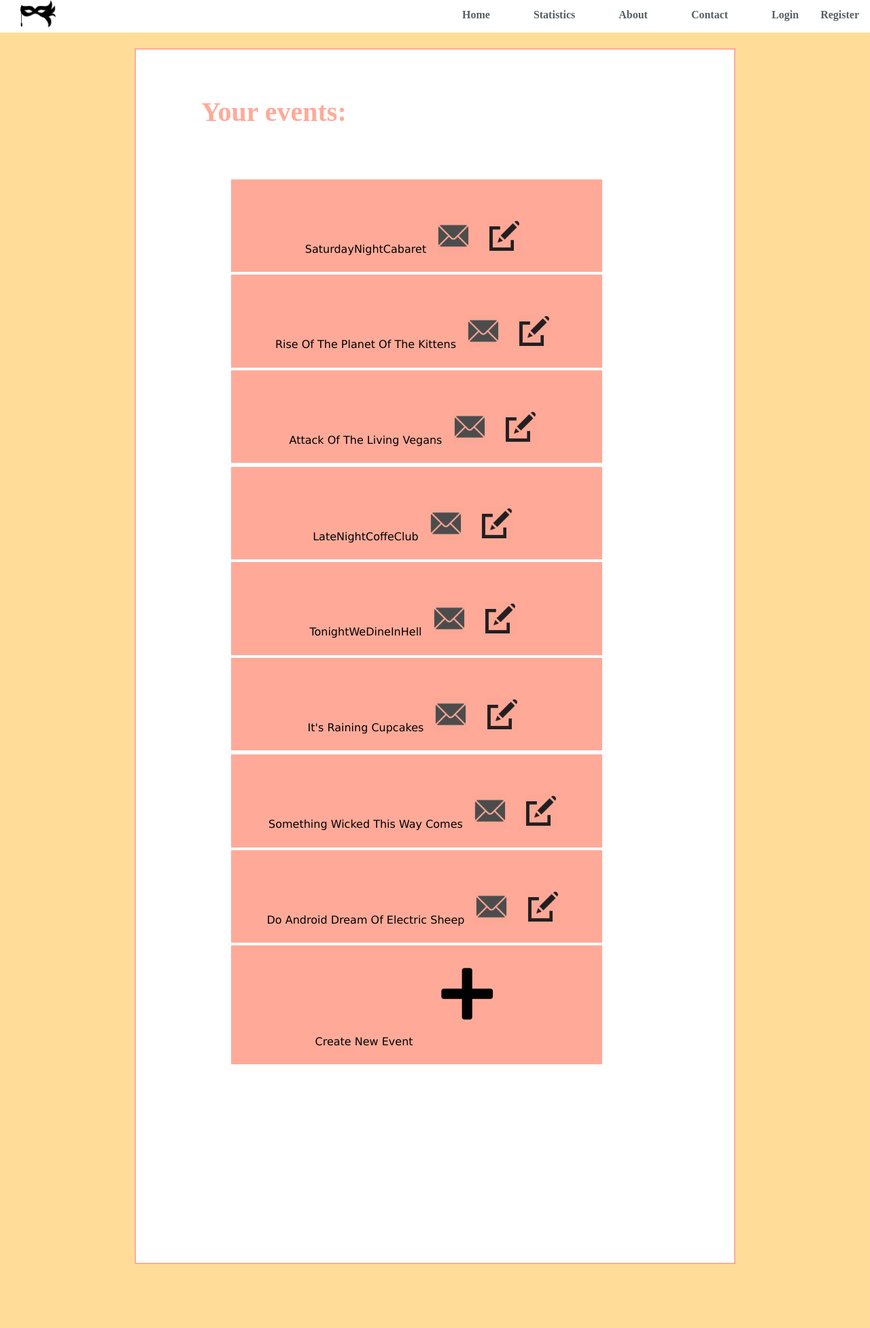
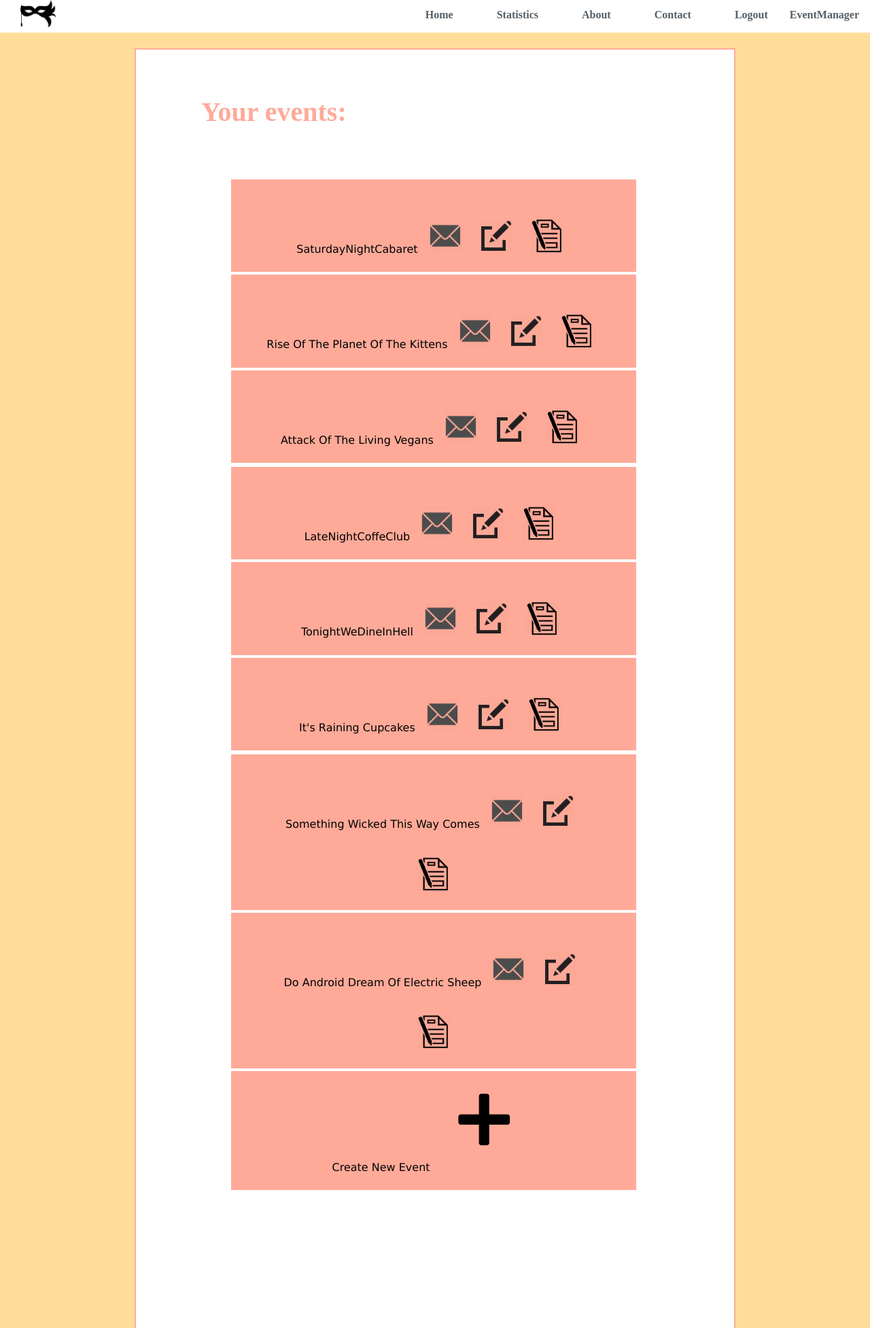
Before and after one commit to roscaandreea/twProject, a PHP site: page /manageEvents.html in a window 1280 px wide. Shown: the top 1954 px of the page at 68% size. Run offline with PHP 8.4, Linux system fonts and the light colour scheme.

Commit message:
latest version for frontend

```diff
--- a/css/style-sheet.css
+++ b/css/style-sheet.css
@@ -659,7 +659,7 @@ input {
     text-decoration: none;
     display: inline-block;
     font-size: 16px;
-    width: 450px;
+    width: 500px;
 }
 
 
--- a/manageEvents.html
+++ b/manageEvents.html
@@ -10,16 +10,17 @@
 <header id="header">
     <nav id="nav">
      <ul class="ul1">
-        <li > <a href="register.html"> Register </a> </li>
-        <li > <a href="login.html"> Login </a> </li>
-        <li > <a href="contact_us.html"> Contact</a>  </li>
+        <li > <a href="manageEvents.html"> EventManager </a> </li>
+        <li > <a href="index.html"> Logout </a> </li>
+        <li ><a href="contact_us.html"> Contact</a>  </li>
         <li > <a href="about.html"> About </a> </li>
-        <li > <a href="statistics.html">Statistics</a></li>
-        <li > <a href="index.html">Home</a></li>
-        <h1 > <a href="index.html"> <img src="images/logo.png"> </a></h1>
+        <li ><a href="statistics.html">Statistics</a></li>
+        <li ><a href="index.html">Home</a></li>
+        <h1> <a href="index.html"> <img src="images/logo.png"> </a></h1>
       </ul>
     </nav>
 </header>
+
 
 <section id="firstSectionEventManager">
         <div id="managerDiv">
@@ -32,39 +33,47 @@
               <td id="cellEveManStyle">SaturdayNightCabaret
                 <a  href="invitation.html"><img  id=managerIcons src="images/mail-512.png" alt=""></a>
                 <a  href="createEvent.html"><img  id=managerIcons src="images/box_edit-512.png" alt=""></a>
+                <a  href="feedBackFromEditor.html"><img  id=managerIcons src="images/Form2-512.png" alt=""></a>
             </td>
 
               <td id="cellEveManStyle">Rise Of The Planet Of The Kittens
                     <a  href="invitation.html"><img  id=managerIcons src="images/mail-512.png" alt=""></a>
                     <a  href="createEvent.html"><img  id=managerIcons src="images/box_edit-512.png" alt=""></a>
+                    <a  href="feedBackFromEditor.html"><img  id=managerIcons src="images/Form2-512.png" alt=""></a>
               </td>
               <td id="cellEveManStyle">Attack Of The Living Vegans
                     <a  href="invitation.html"><img  id=managerIcons src="images/mail-512.png" alt=""></a>
                     <a  href="createEvent.html"><img  id=managerIcons src="images/box_edit-512.png" alt=""></a>
+                    <a  href="feedBackFromEditor.html"><img  id=managerIcons src="images/Form2-512.png" alt=""></a>
               </td>
             </tr>
             <tr>
               <td id="cellEveManStyle">LateNightCoffeClub
                     <a  href="invitation.html"><img  id=managerIcons src="images/mail-512.png" alt=""></a>
                     <a  href="createEvent.html"><img  id=managerIcons src="images/box_edit-512.png" alt=""></a>
+                    <a  href="feedBackFromEditor.html"><img  id=managerIcons src="images/Form2-512.png" alt=""></a>
               </td>
               <td id="cellEveManStyle">TonightWeDineInHell
                     <a  href="invitation.html"><img  id=managerIcons src="images/mail-512.png" alt=""></a>
                     <a  href="createEvent.html"><img  id=managerIcons src="images/box_edit-512.png" alt=""></a>
+                    <a  href="feedBackFromEditor.html"><img  id=managerIcons src="images/Form2-512.png" alt=""></a>
               </td>
               <td id="cellEveManStyle">It's Raining Cupcakes
                     <a  href="invitation.html"><img  id=managerIcons src="images/mail-512.png" alt=""></a>
                     <a  href="createEvent.html"><img  id=managerIcons src="images/box_edit-512.png" alt=""></a>
+                    <a  href="feedBackFromEditor.html"><img  id=managerIcons src="images/Form2-512.png" alt=""></a>
               </td>
             </tr>
             <tr>
                     <td id="cellEveManStyle">Something Wicked This Way Comes
                             <a  href="invitation.html"><img  id=managerIcons src="images/mail-512.png" alt=""></a>
                             <a  href="createEvent.html"><img  id=managerIcons src="images/box_edit-512.png" alt=""></a>
+                            <a  href="feedBackFromEditor.html"><img  id=managerIcons src="images/Form2-512.png" alt=""></a>
                       </td>
                       <td id="cellEveManStyle">Do Android Dream Of Electric Sheep
                             <a  href="invitation.html"><img  id=managerIcons src="images/mail-512.png" alt=""></a>
                             <a  href="createEvent.html"><img  id=managerIcons src="images/box_edit-512.png" alt=""></a>
+                            <a  href="feedBackFromEditor.html"><img  id=managerIcons src="images/Form2-512.png" alt=""></a>
                       </td>
                 <td id="cellEveManStyle">Create New Event <a  href="createEvent.html"><img  id=addIcons src="images/plus-big-512.png" alt=""></a></td>
             </tr>
--- a/statistics.html
+++ b/statistics.html
@@ -11,8 +11,8 @@
 <header id="header">
     <nav id="nav">
      <ul class="ul1">
-        <li > <a href="register.html">Register</a></li>
-        <li > <a href="login.html">Login</a></li>
+        <li > <a href="manageEvents.html"> EventManager </a> </li>
+        <li > <a href="index.html"> Logout </a> </li>
         <li > <a href="contact_us.html">Contact</a></li>
         <li > <a href="about.html">About</a></li>
         <li > <a href="statistics.html">Statistics</a></li>
```
Also changed, not shown: feedBackFromEditor.html (+7 -6 lines), invitation.html (+6 -6 lines), images/Form2-512.png (added).
